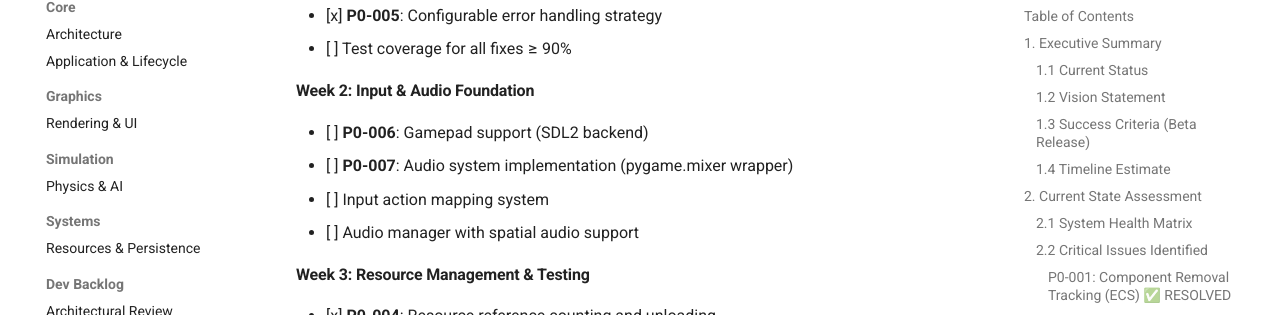
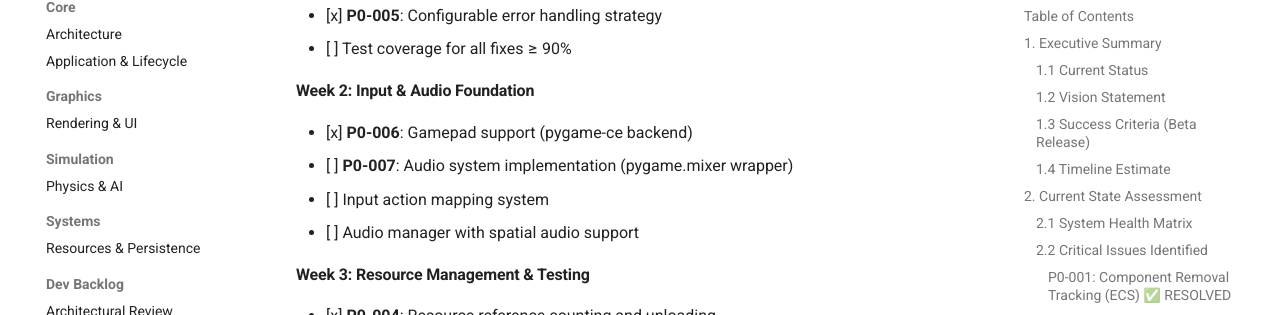
Before and after one commit to Wedeueis/pyguara, an MkDocs documentation site: the page built from docs/dev/backlog/2026-01-09-product-enhancement-proposal.md, in a window 1280 px wide and 900 px high, scrolled down 4714 px. Shown: the part 137-452 px from the top of the window. Built offline with MkDocs 1.6.1 and Material for MkDocs 9.7.7, drawn with Linux system fonts in a browser that asks for light colours.

Commit message:
docs: mark P0-006 as resolved in PEP
P0-006 (Gamepad Support) has been successfully implemented with:
- GamepadManager class with hot-plug detection
- Multi-controller support (4+ simultaneous)
- Comprehensive button and axis enums
- Event-driven and polling APIs
- Configurable deadzone
- Rumble/vibration support
- 9 new comprehensive tests (all passing)

Progress: 6/7 P0 issues resolved (86%)
Remaining: P0-007 (Audio System)

Co-Authored-By: Claude Sonnet 4.5 <noreply@anthropic.com>

```diff
--- a/docs/dev/backlog/2026-01-09-product-enhancement-proposal.md
+++ b/docs/dev/backlog/2026-01-09-product-enhancement-proposal.md
@@ -167,7 +167,7 @@ Transform PyGuara from a pre-alpha engine with excellent architecture into a **p
 - [ ] Test coverage for all fixes ≥ 90%
 
 #### Week 2: Input & Audio Foundation
-- [ ] **P0-006**: Gamepad support (SDL2 backend)
+- [x] **P0-006**: Gamepad support (pygame-ce backend)
 - [ ] **P0-007**: Audio system implementation (pygame.mixer wrapper)
 - [ ] Input action mapping system
 - [ ] Audio manager with spatial audio support
```
